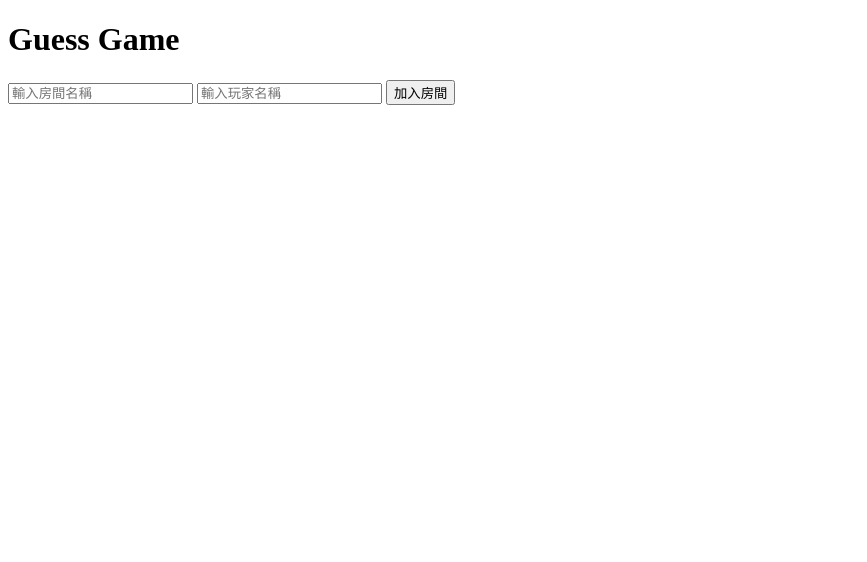
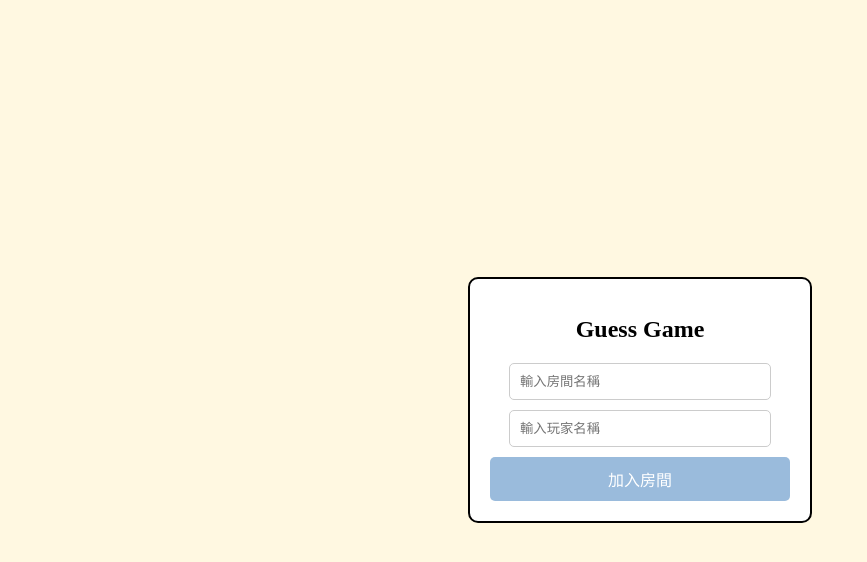
Before and after one commit to hsiien53/guessgame, a website: page public/index.html in a window 1280 px wide. Shown: the whole page, without its empty margins (0-867 px from the left). Drawn offline with nearby package versions, Linux system fonts and the light colour scheme; no server answers.

```diff
--- a/public/index.html
+++ b/public/index.html
@@ -10,9 +10,58 @@
     #room-screen, #game-screen {
       display: none;
     }
-    canvas {
-      border: 1px solid black;
+
+    body {
+      background-color: #FFF8E1; /* 輕淡黃色背景 */
+      display: flex;
+      justify-content: center; /* 使內容置中 */
+      align-items: center; /* 垂直置中 */
+      height: 100vh; /* 使內容佔滿整個視窗 */
+      margin: 0;
     }
+
+    #login-screen {
+      text-align: center; /* 使文字置中 */
+      padding: 20px;
+      border: 2px solid #000; /* 邊框顏色為黑色 */
+      border-radius: 10px; /* 邊框圓角 */
+      width: 300px; /* 設定固定寬度 */
+      background-color: #fff; /* 背景白色 */
+    }
+
+    #login-screen h1 {
+      font-size: 24px;
+      margin-bottom: 20px;
+    }
+
+    #login-screen input {
+      width: 80%; /* 調整為較窄的寬度 */
+      padding: 10px;
+      margin-bottom: 10px;
+      border: 1px solid #ccc;
+      border-radius: 5px;
+    }
+
+
+    #login-screen button {
+      width: 100%;
+      padding: 10px;
+      background-color: #9ABBDC;
+      color: white;
+      border: none;
+      border-radius: 5px;
+      cursor: pointer;
+      font-size: 16px;
+    }
+
+    #login-screen button:hover {
+      background-color: #45a049;
+    }
+    #game-screen canvas {
+      border: 5px solid #000; /* 增加畫布的邊框 */
+      border-radius: 10px; /* 邊框圓角 */
+    }
+
     .color-btn {
       width: 30px;
       height: 30px;
@@ -20,11 +69,13 @@
       border-radius: 50%;
       cursor: pointer;
     }
+
     #brush-icon {
       width: 30px;
       height: 30px;
       margin-left: 20px;
     }
+
     #tool-options {
       margin-top: 10px;
     }
@@ -58,7 +109,6 @@
       <button class="color-btn" id="yellow" style="background-color: yellow;"></button>
       <button class="color-btn" id="green" style="background-color: green;"></button>
       <button class="color-btn" id="black" style="background-color: black;"></button>
-
     </div>
 
     <!-- 工具選擇 -->
```
